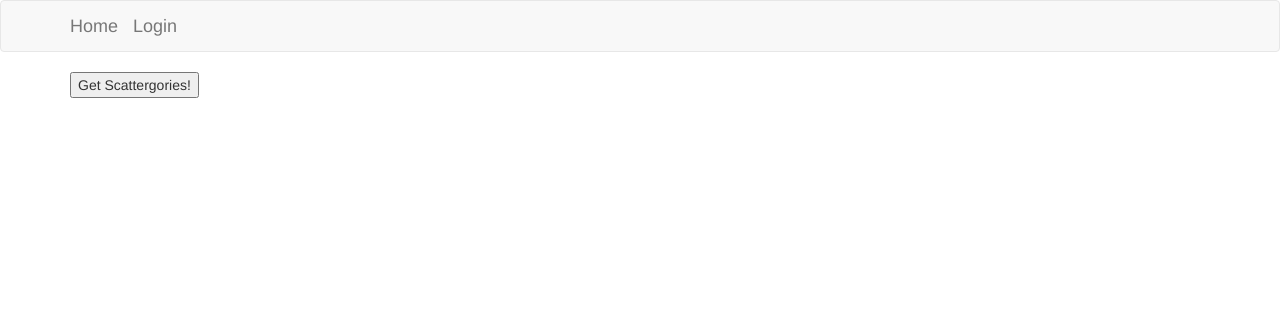
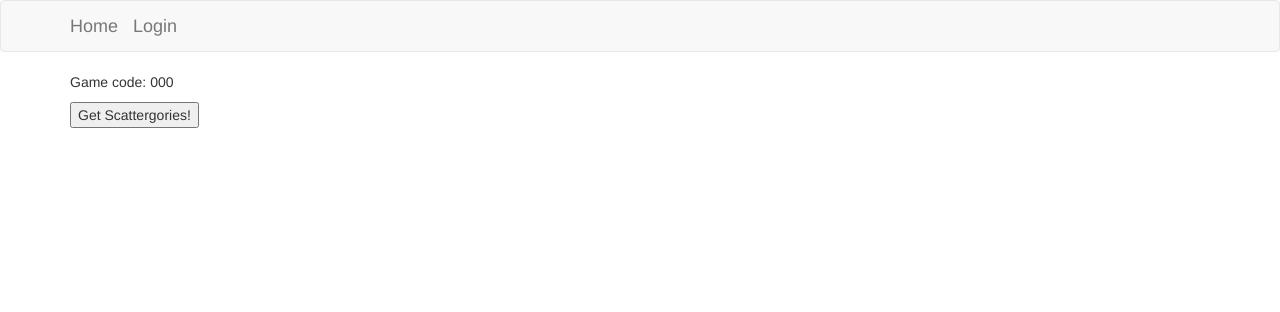
Before and after one commit to benjitobias/scattergories, a Flask app: template app/templates/play.html in a window 1280 px wide. Shown: the top 312 px of the page. Run offline with Flask 2, Linux system fonts and the light colour scheme; the template is opened without the code that fills it: most values are stand-ins (such as "Sample title", 1, 10 or a date in 2020); data that the repository does not hold is empty; some libraries are stand-ins or nearby versions.

```diff
--- a/app/templates/play.html
+++ b/app/templates/play.html
@@ -1,6 +1,7 @@
 {% extends "base.html" %}
 
 {% block app_content %}
+<p>Game code: {{ session_code }}</p>
 <button id="get_categories">Get Scattergories!</button>
 <h1 id="round"></h1><h2 id="letter" style="color:blue"></h2>
 <ul id="categories_list">
```
